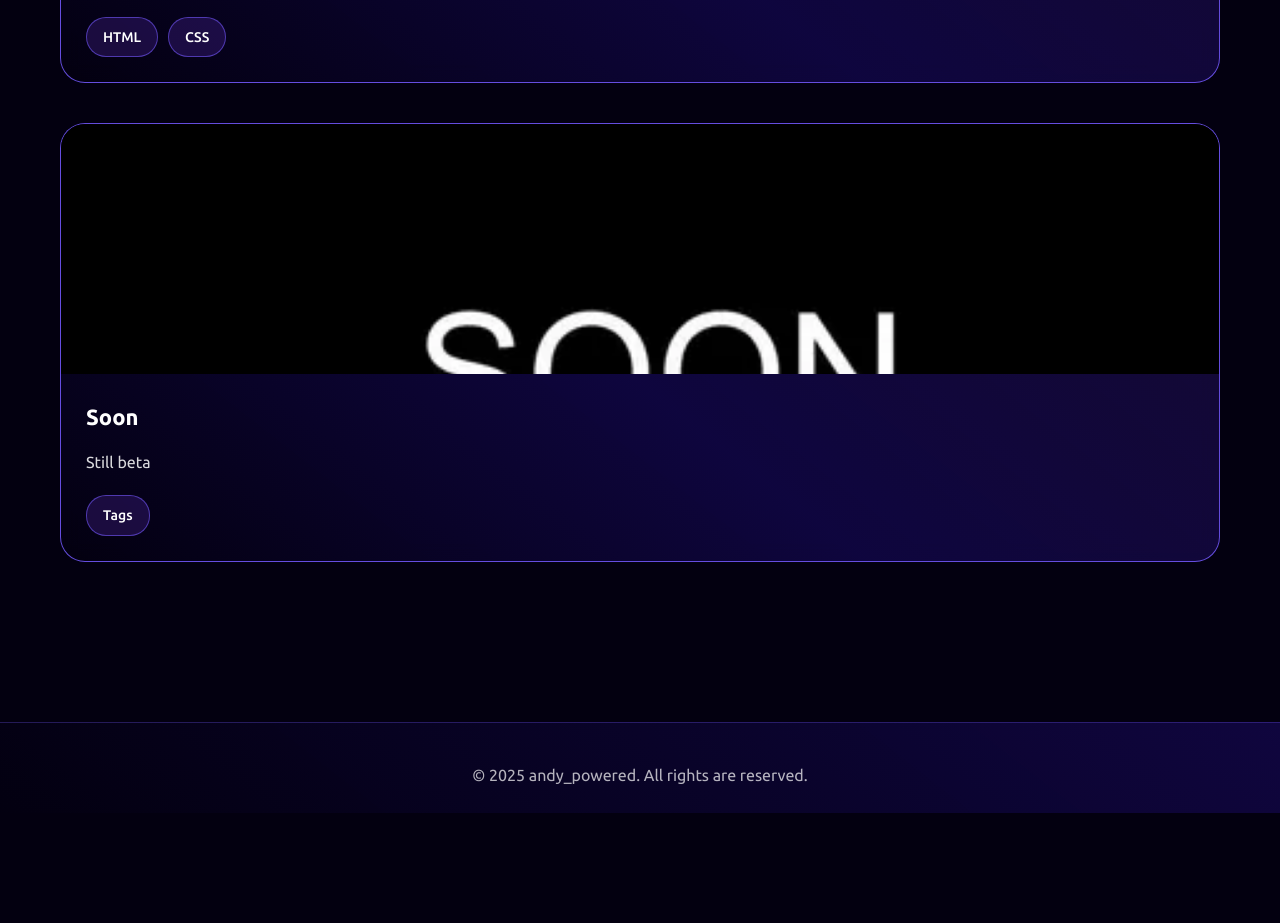
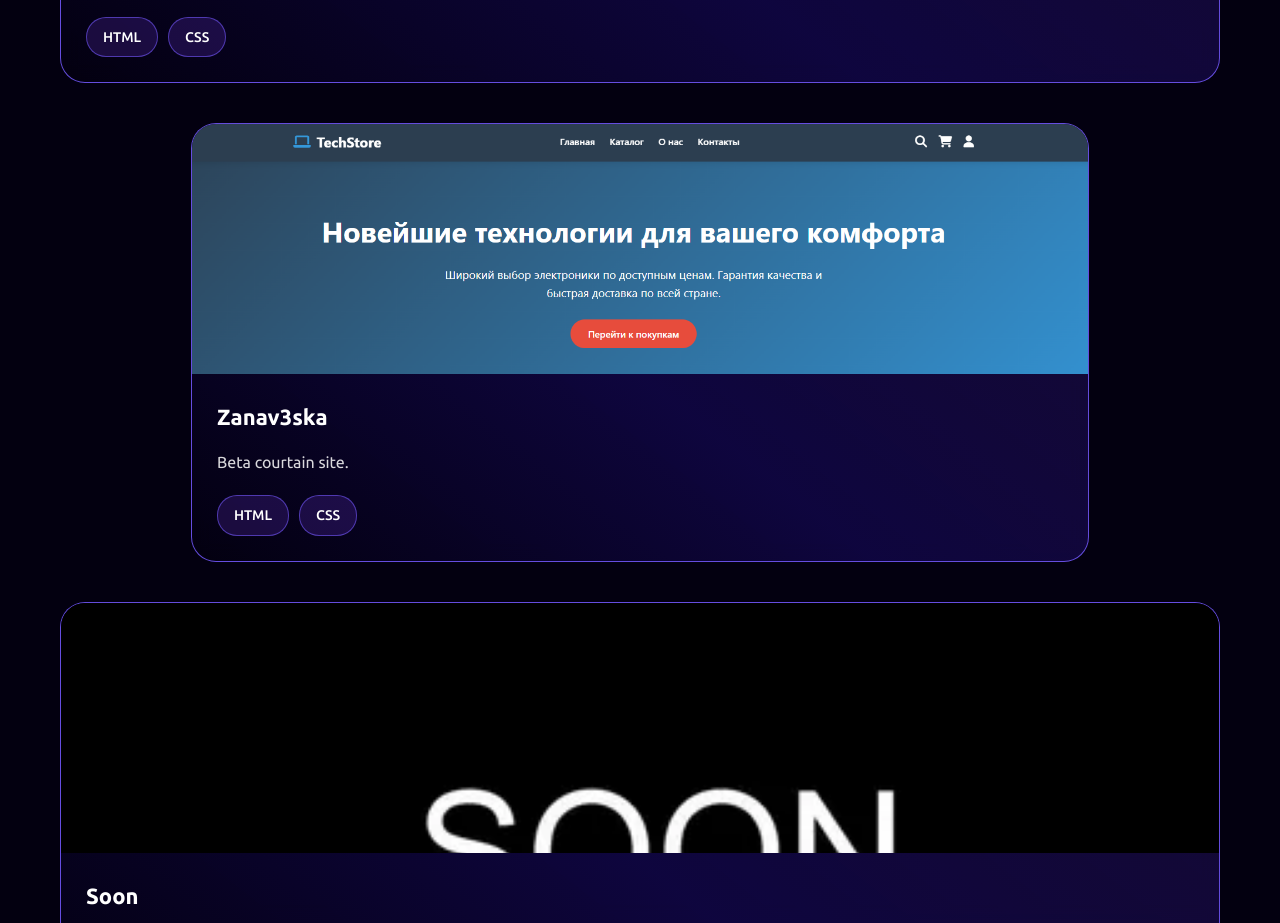
Before and after one commit to andypowered/portfolio, a plain HTML site: page index.html in a window 1280 px wide. Shown: the part 3760-4683 px from the top of the page. Before the commit the page ends 4573 px from the top, so only its background shows below. Drawn offline with Linux system fonts and the light colour scheme.

Commit message:
Update index.html

```diff
--- a/index.html
+++ b/index.html
@@ -351,6 +351,30 @@ gaming, or new projects
             </div>
         </div>
 
+  <div class="portfolio-grid">
+
+            <div class="project-card">
+                <div class="project-image"><img src="images/image.png" alt="projectbanner"
+                                                style="height: 500px; width: 100%">
+                    <div class="project-overlay">
+                        <div class="project-links">
+                            <a href="https://andypowered.github.io/onlineShop" class="project-link">Demo</a>
+                            <a href="" class="project-link">Code</a>
+                        </div>
+                    </div>
+                </div>
+                <div class="project-info">
+                    <h3>Zanav3ska</h3>
+                    <p>Beta courtain site.</p>
+                    <div class="project-tech">
+                        <span class="tech-tag">HTML</span>
+                        <span class="tech-tag">CSS</span>
+                    </div>
+                </div>
+            </div>
+        </div>
+
+
         <div class="portfolio-grid">
 
             <div class="project-card">
```
